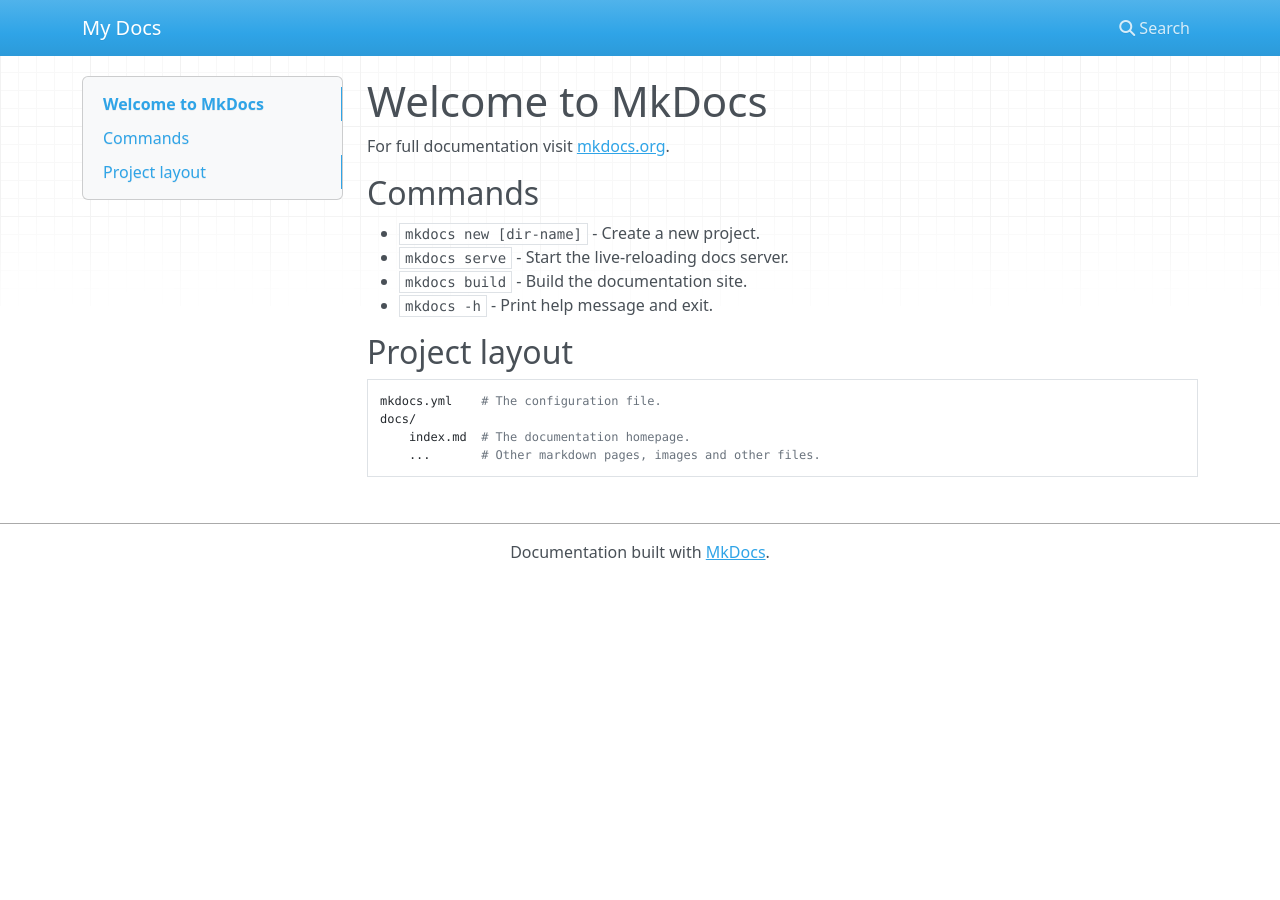
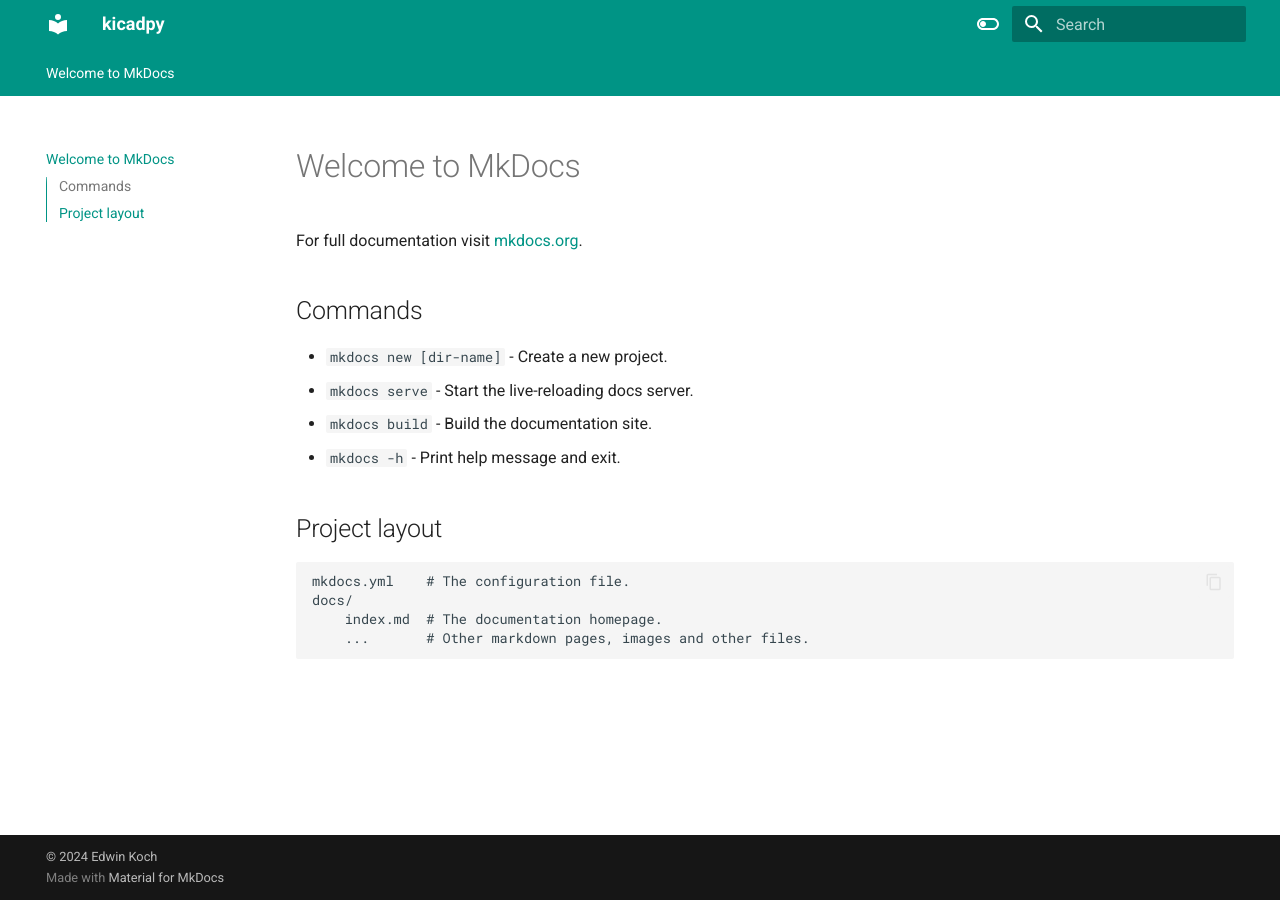
Before and after one commit to polymurph/kicadpy, an MkDocs documentation site: the page built from docs/index.md, in a window 1280 px wide. Built offline with MkDocs 1.6.1 and Material for MkDocs 9.7.7, drawn with Linux system fonts in a browser that asks for light colours; nearby versions of some CDN libraries.

Commit message:
setup basic mkdocs

```diff
--- a/mkdocs.yml
+++ b/mkdocs.yml
@@ -1 +1,30 @@
-site_name: My Docs
+site_name: kicadpy
+theme:
+  name: material
+  features:
+    - navigation.tabs
+    - navigation.sections
+    - toc.integrate
+    - navigation.top
+    - search.suggest
+    - search.highlight
+    - content.tabs.link
+    - content.code.annotation
+    - content.code.copy
+  language: en
+  palette:
+    - scheme: default
+      toggle:
+        icon: material/toggle-switch-off-outline
+        name: Switch to dark mode
+      primary: teal
+      accent: purple
+    - scheme: slate
+      toggle:
+        icon: material/toggle-switch
+        name: Switch to light mode
+      primary: teal
+      accent: lime
+
+copyright: |
+  &copy; 2024 <a href="https://github.com/polymurph"  target="_blank" rel="noopener">Edwin Koch</a>
```
